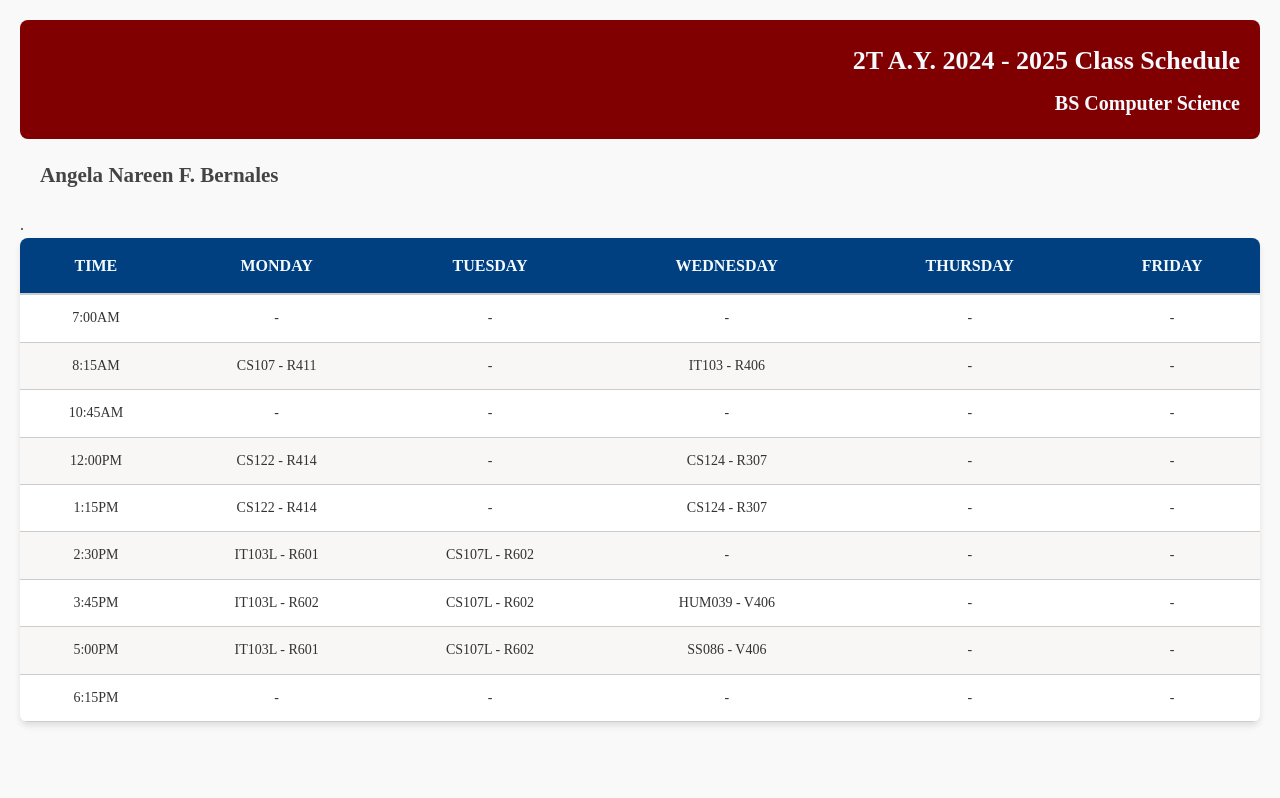
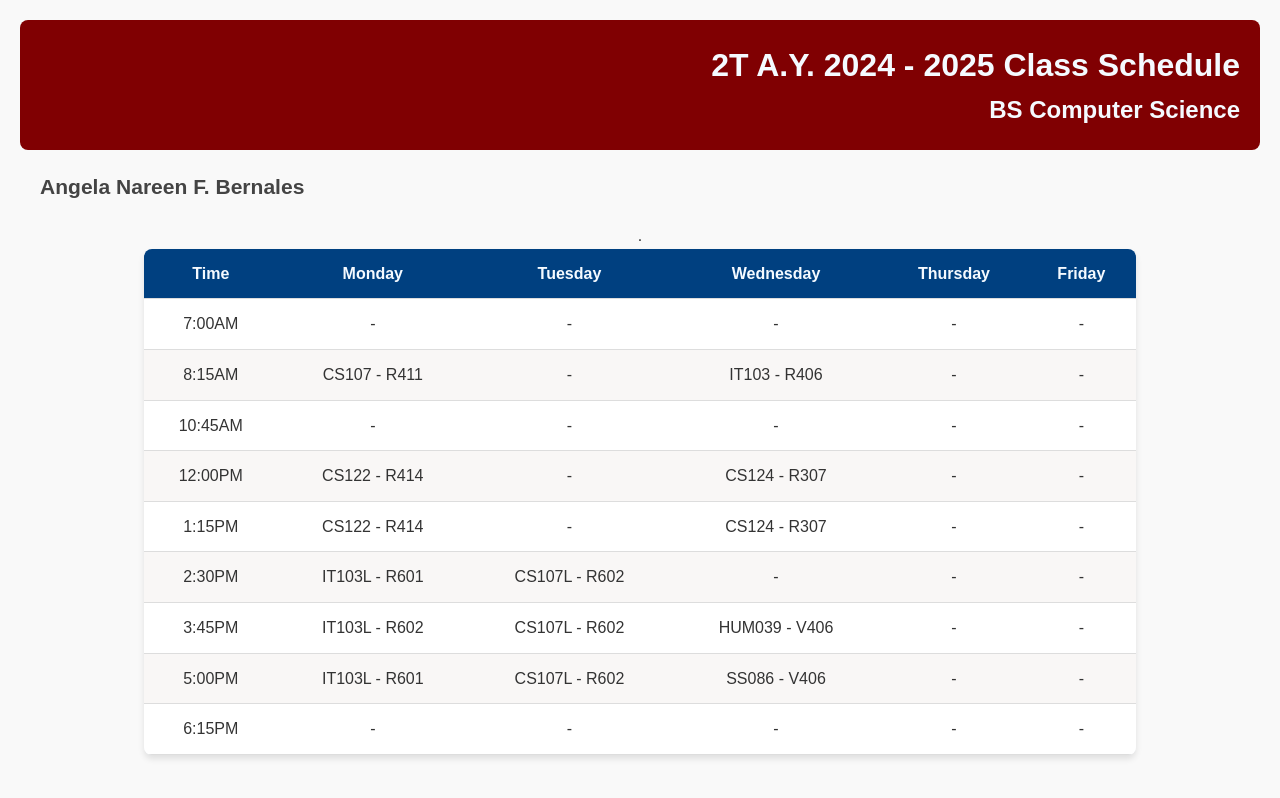
Before and after one commit to bernalesangela/bernalesangela.github.io, a plain HTML site: page M1/BernalesCourseSchedule/BernalesCourseSchedule.html in a window 1280 px wide. Drawn offline with Linux system fonts and the light colour scheme.

Commit message:
Update style.css

```diff
--- a/M1/BernalesCourseSchedule/style.css
+++ b/M1/BernalesCourseSchedule/style.css
@@ -5,35 +5,21 @@ body, h1, h2, h3, table, th, td {
 }
 
 body {
-    font-family: Poppins;
+    font-family: Arial, sans-serif;
     background-color: #f9f9f9;
     color: #333;
     margin: 20px;
     line-height: 1.6;
+    text-align: center;
 }
 
 .Header {
     text-align: right;
     margin-bottom: 20px;
-    padding: 20px 0;
+    padding: 20px;
     background-color: #800002;
     color: #f5faff;
     border-radius: 8px;
-    padding-right: 20px;
-}
-
-.Header img {
-    width: 300px;
-    height: auto;
-}
-
-.Header h1 {
-    font-size: 26px;
-    margin-bottom: 5px;
-}
-
-.Header h2 {
-    font-size: 20px;
 }
 
 .Name {
@@ -46,9 +32,9 @@ body {
 }
 
 table {
-    width: 100%;
+    width: 80%;
+    margin: 0 auto;
     border-collapse: collapse;
-    margin: 0 auto;
     background-color: #f5faff;
     border-radius: 8px;
     overflow: hidden;
@@ -58,14 +44,12 @@ table {
 thead {
     background-color: #004080;
     color: #f5faff;
-    text-align: center;
 }
 
-thead th {
-    padding: 15px;
-    font-size: 16px;
-    text-transform: uppercase;
-    border-bottom: 2px solid #ccc;
+thead th, tbody td {
+    padding: 12px;
+    text-align: center;
+    border-bottom: 1px solid #ddd;
 }
 
 tbody tr:nth-child(even) {
@@ -74,13 +58,6 @@ tbody tr:nth-child(even) {
 
 tbody tr:nth-child(odd) {
     background-color: #ffffff;
-}
-
-tbody td {
-    padding: 12px;
-    text-align: center;
-    font-size: 14px;
-    border-bottom: 1px solid #ccc;
 }
 
 @media (max-width: 768px) {
@@ -103,6 +80,7 @@ tbody td {
     }
     table {
         font-size: 14px;
+        width: 100%;
     }
     thead th {
         padding: 10px;
```
